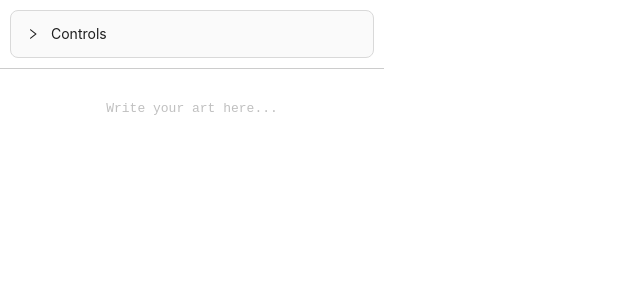
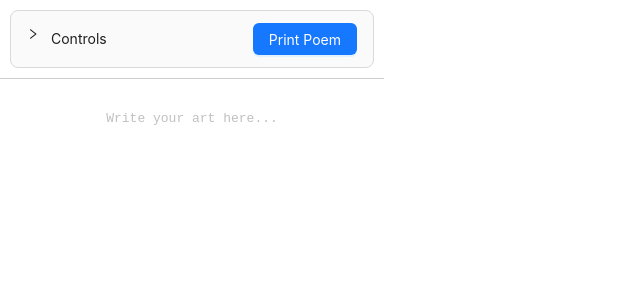
Before and after one commit to DomenicoSacco94/haiku-generator, a React (Vite) app: page / in a window 1280 px wide. Shown: the top 300 px of the page, without its empty margins (0-640 px from the left). Built offline with nearby package versions, Linux system fonts and the light colour scheme.

Commit message:
small style adjustments

```diff
--- a/src/components/ControlBar.css
+++ b/src/components/ControlBar.css
@@ -14,3 +14,10 @@
     pointer-events: none !important;
     visibility: hidden !important;
 }
+
+.panel-header {
+    display: flex;
+    justify-content: space-between;
+    align-items: center;
+    width: 100%;
+}
--- a/src/components/ControlBar.tsx
+++ b/src/components/ControlBar.tsx
@@ -27,7 +27,8 @@ function ControlBar() {
         setHideSyllableFrame(!e.target.checked);
     };
 
-    const handlePrintClick = () => {
+    const handlePrintClick = (e: React.MouseEvent) => {
+        e.stopPropagation();
         setHideControlBar(true);
         !hideSyllableFrame && setHideTextEditorFrame(true);
         const textEditorElement = document.querySelector('.poem-area');
@@ -51,14 +52,13 @@ function ControlBar() {
 
     return (
         <div className={`control-bar ${hideControlBar ? 'control-bar-hidden' : ''}`}>
-            <Collapse >
-                <Panel header="Controls" key="1">
+            <Collapse>
+                <Panel header={<div className="panel-header">Controls <Button type="primary" onClick={handlePrintClick}>Print Poem</Button></div>} key="1">
                     <div className="control-bar-content">
                         <Checkbox defaultChecked onChange={handleShowSyllables}>Show Syllables</Checkbox>
                         <Button onClick={() => handleChange('textSize', poemStyle.textSize + 0.1)}>+</Button>
                         <Button onClick={() => handleChange('textSize', poemStyle.textSize - 0.1)}>-</Button>
                         <Button style={{ fontStyle: poemStyle.fontStyle }} onClick={onItalicToggleClick}>A</Button>
-                        <Button type="primary" onClick={handlePrintClick}>Print Poem</Button>
                     </div>
                 </Panel>
             </Collapse>
```
